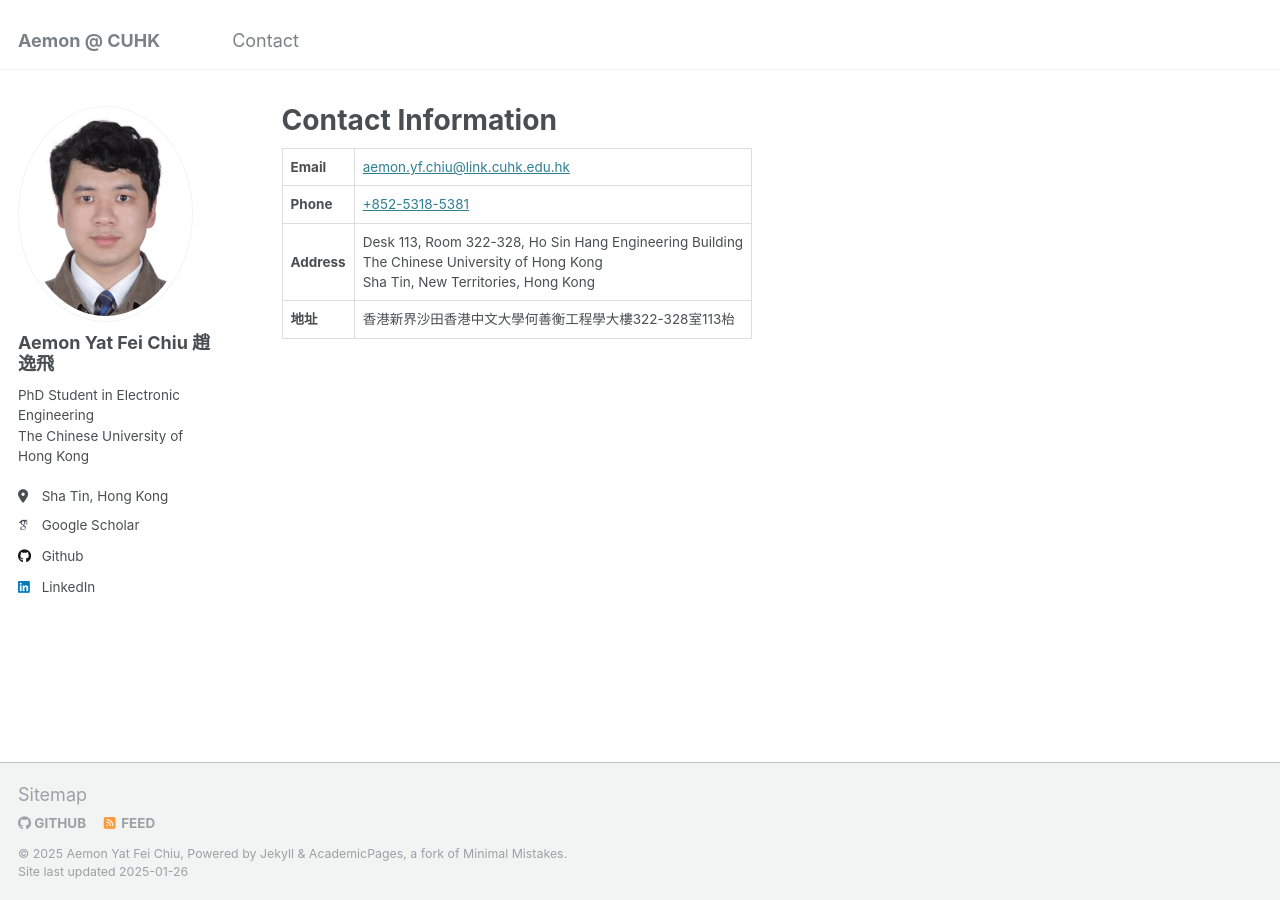
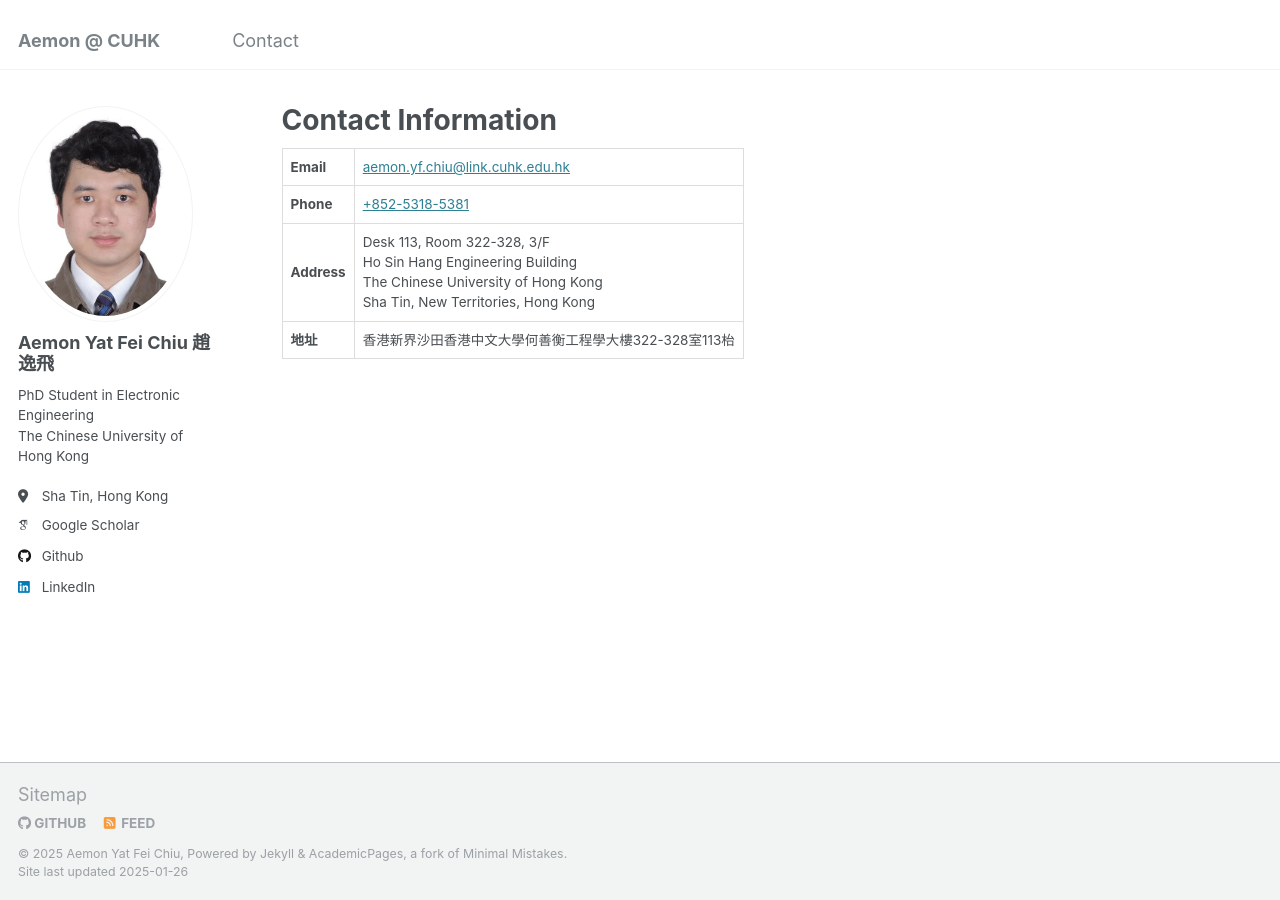
Before and after one commit to aemonyfchiu/aemonyfchiu.github.io, a Jekyll site: the page built from _pages/contact.md, in a window 1280 px wide. Built offline with Jekyll 4.4.1, drawn with Linux system fonts in a browser that asks for light colours; some web fonts are replaced; a script that is not in the unit is left out.

Commit message:
Update contact.md

```diff
--- a/_pages/contact.md
+++ b/_pages/contact.md
@@ -30,7 +30,7 @@ author_profile: true
 
   <tr>
     <th>Address</th>
-    <td>Desk 113, Room 322-328, Ho Sin Hang Engineering Building<br>The Chinese University of Hong Kong<br>Sha Tin, New Territories, Hong Kong</td>
+    <td>Desk 113, Room 322-328, 3/F<br>Ho Sin Hang Engineering Building<br>The Chinese University of Hong Kong<br>Sha Tin, New Territories, Hong Kong</td>
   </tr>
   <tr>
     <th>地址</th>
```
